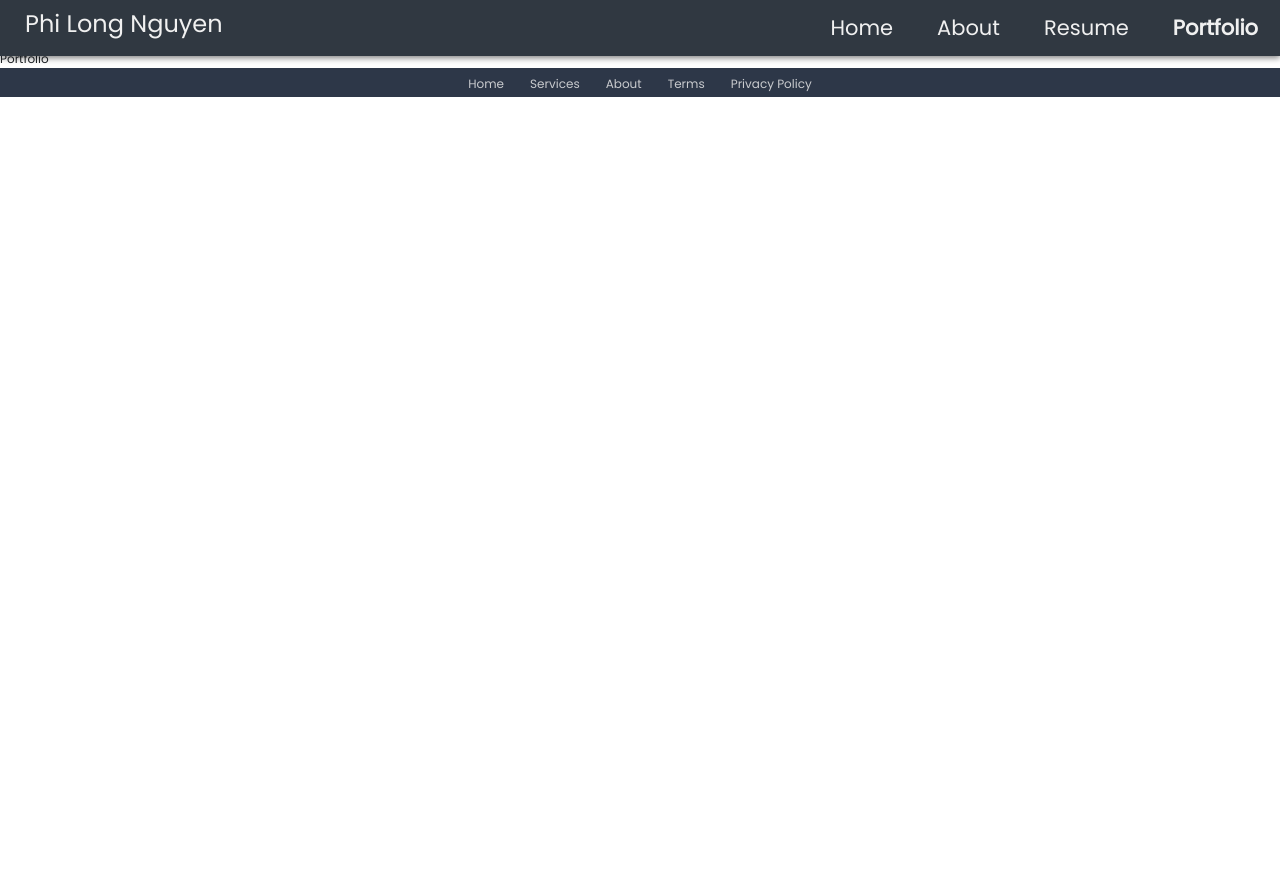
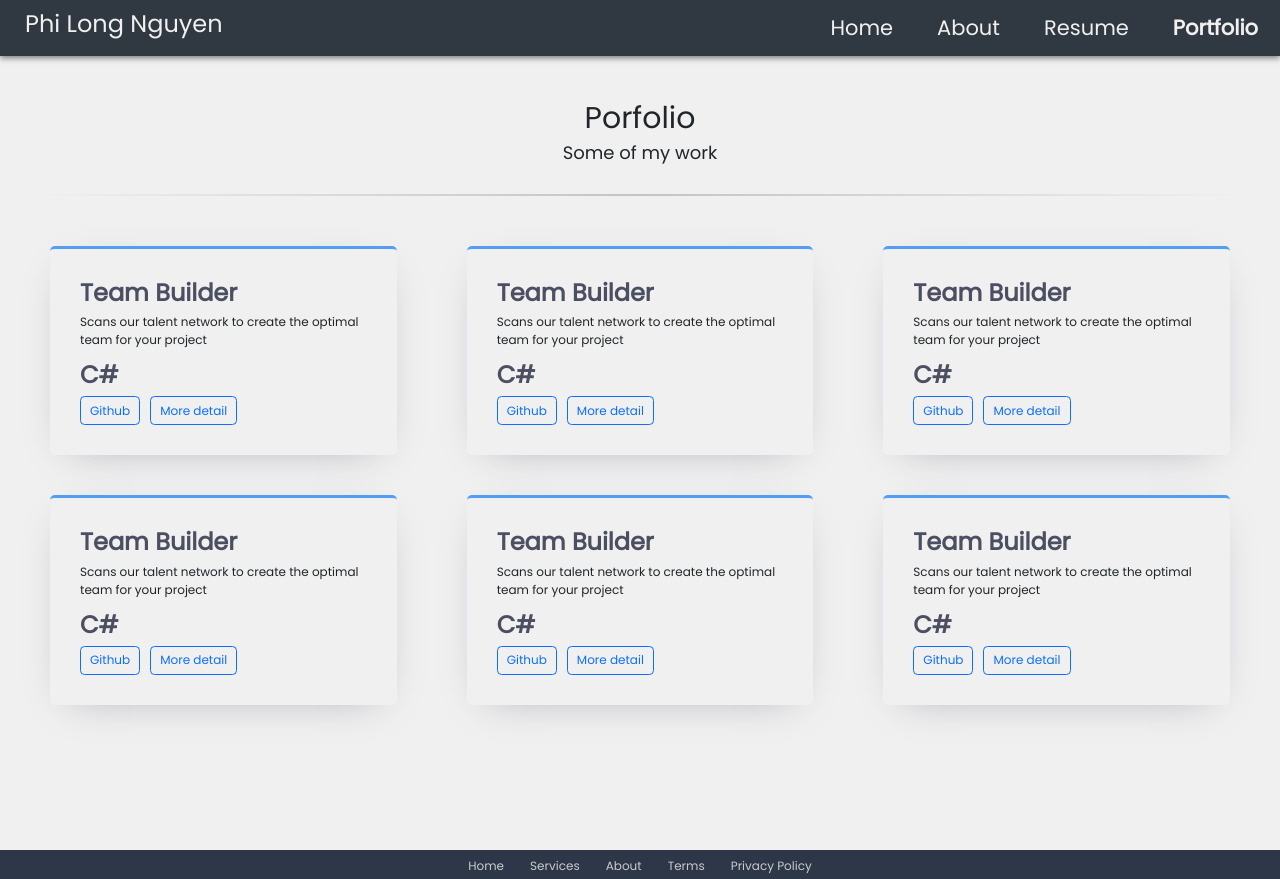
Before and after one commit to ngphl/portfolio, a React (Create React App) app: page /portfolio in a window 1280 px wide. Before the commit the page ends 800 px from the top, so only its background shows below. Built offline with nearby package versions, Linux system fonts and the light colour scheme.

Commit message:
create card component

```diff
--- a/src/App.css
+++ b/src/App.css
@@ -8,6 +8,16 @@
   --main-red: #be3144;
   --main-blue: #45567d;
   --main-gray: #303841;
+  --red: hsl(0, 78%, 62%);
+  --cyan: hsl(180, 62%, 55%);
+  --orange: hsl(34, 97%, 64%);
+  --blue: hsl(212, 86%, 64%);
+  --varyDarkBlue: hsl(234, 12%, 34%);
+  --grayishBlue: hsl(229, 6%, 66%);
+  --veryLightGray: hsl(0, 0%, 98%);
+  --weight1: 200;
+  --weight2: 400;
+  --weight3: 600;
 }
 
 /* body style */
@@ -450,7 +460,7 @@ ul.timeline-list li:before {
 /* End career history */
 
 .divider {
-  margin: auto;
+  margin: 30px;
   border: 0;
   height: 2px;
   background-image: linear-gradient(
@@ -490,3 +500,93 @@ ul.timeline-list li:before {
   list-style: none;
   font-size: 15px;
 }
+
+/* end Resume section */
+
+/* start Porfolio section */
+.portfolio-section {
+  background-color: var(--main-white);
+  width: 100%;
+  height: 100vh;
+}
+
+.porfolio-heading {
+  padding-top: 50px;
+  text-align: center;
+}
+
+.porfolio-work {
+  height: auto; /* Remove fixed height */
+  width: 100%;
+  display: flex;
+  flex-wrap: wrap; /* Allow flex items to wrap to new rows */
+  justify-content: space-evenly; /* Adjust spacing between flex items */
+}
+
+.porfolio-work > * {
+  flex-basis: calc(33.33% - 80px); /* Adjust based on the number of cards per row */
+  margin: 10px; /* Adjust spacing between cards */
+}
+
+
+
+/* Got from https://codepen.io/jared-parsons/pen/xxVoebB */
+
+
+.btn-more-detail {
+  margin-left: 10px;
+}
+
+
+.box {
+  border-radius: 5px;
+  box-shadow: 0px 10px 40px -20px var(--grayishBlue);
+  padding: 30px;
+  margin: 20px;
+  height: auto;
+  display: flex;
+  flex-direction: column;
+}
+
+
+@media (max-width: 450px) {
+  .box {
+    height: 200px;
+  }
+}
+
+@media (max-width: 950px) and (min-width: 450px) {
+  .box {
+    text-align: center;
+    height: 180px;
+  }
+}
+
+.cyan {
+  border-top: 3px solid var(--cyan);
+}
+.red {
+  border-top: 3px solid var(--red);
+}
+.blue {
+  border-top: 3px solid var(--blue);
+}
+.orange {
+  border-top: 3px solid var(--orange);
+}
+
+.box h2 {
+  color: var(--varyDarkBlue);
+  font-weight: var(--weight3);
+}
+
+@media (min-width: 950px) {
+  .box {
+    width: 20%;
+  }
+  .header p {
+    width: 30%;
+  }
+}
+
+/* End Porfolio Section */
--- /dev/null
+++ b/src/components/Card.js
@@ -0,0 +1,27 @@
+import React from "react";
+import "bootstrap/dist/css/bootstrap.min.css";
+
+function Card() {
+  return (
+    <div className="box blue">
+      <h2>Team Builder</h2>
+      <p>
+        Scans our talent network to create the optimal team for your project
+      </p>
+      <h2 className="lang">C#</h2>
+      <div>
+        <button type="button" className="btn btn-outline-primary github">
+          Github
+        </button>
+        <button
+          type="button"
+          className="btn btn-outline-primary btn-more-detail"
+        >
+          More detail
+        </button>
+      </div>
+    </div>
+  );
+}
+
+export default Card;
--- a/src/page/Portfolio.js
+++ b/src/page/Portfolio.js
@@ -1,9 +1,24 @@
 import React from 'react'
+import Card from '../components/Card';
 
 function Portfolio() {
   return (
-    <div>Portfolio</div>
-  )
+    <section className="portfolio-section">
+      <div className="porfolio-heading">
+        <h1>Porfolio</h1>
+        <h4>Some of my work</h4>
+      </div>
+      <hr className="divider"></hr>
+      <div className="porfolio-work">
+        <Card />
+        <Card />
+        <Card />
+        <Card />
+        <Card />
+        <Card />
+      </div>
+    </section>
+  );
 }
 
 export default Portfolio
```
Also changed, not shown: src/api/github.js (added, +9 -0 lines), src/api/useGithub.js (added, +10 -0 lines).
